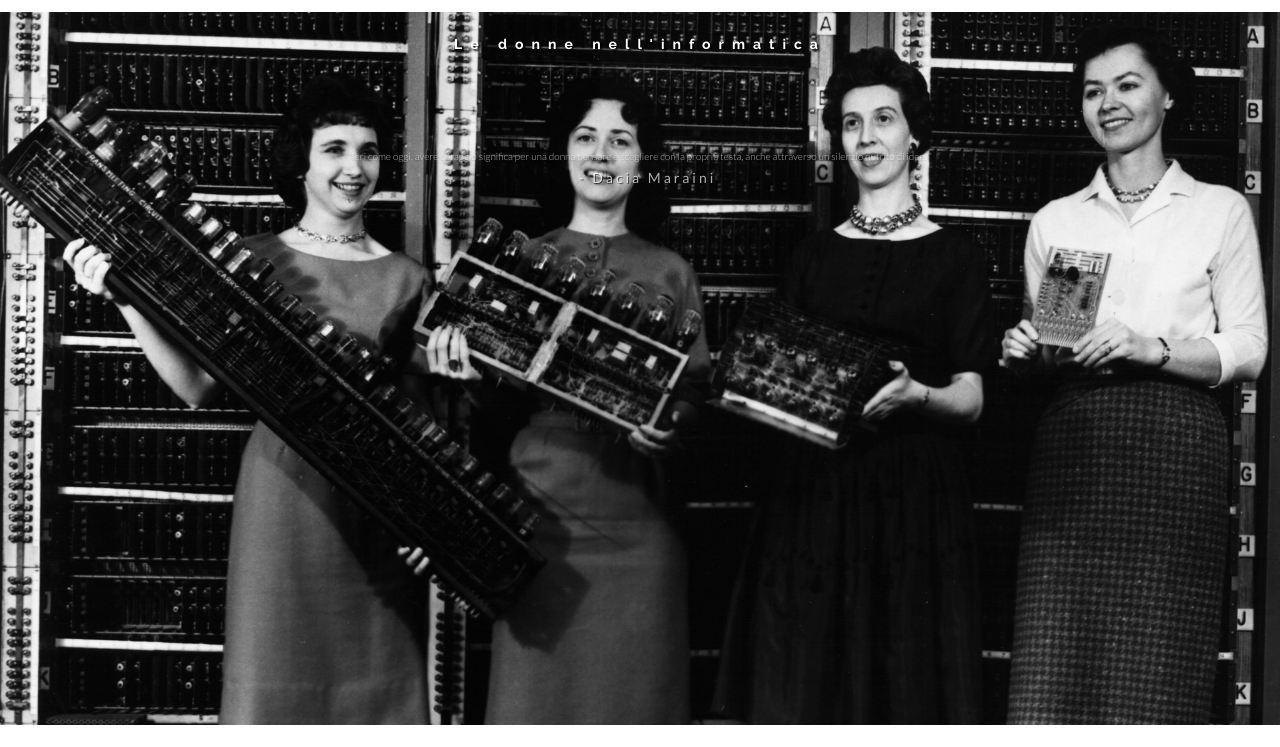
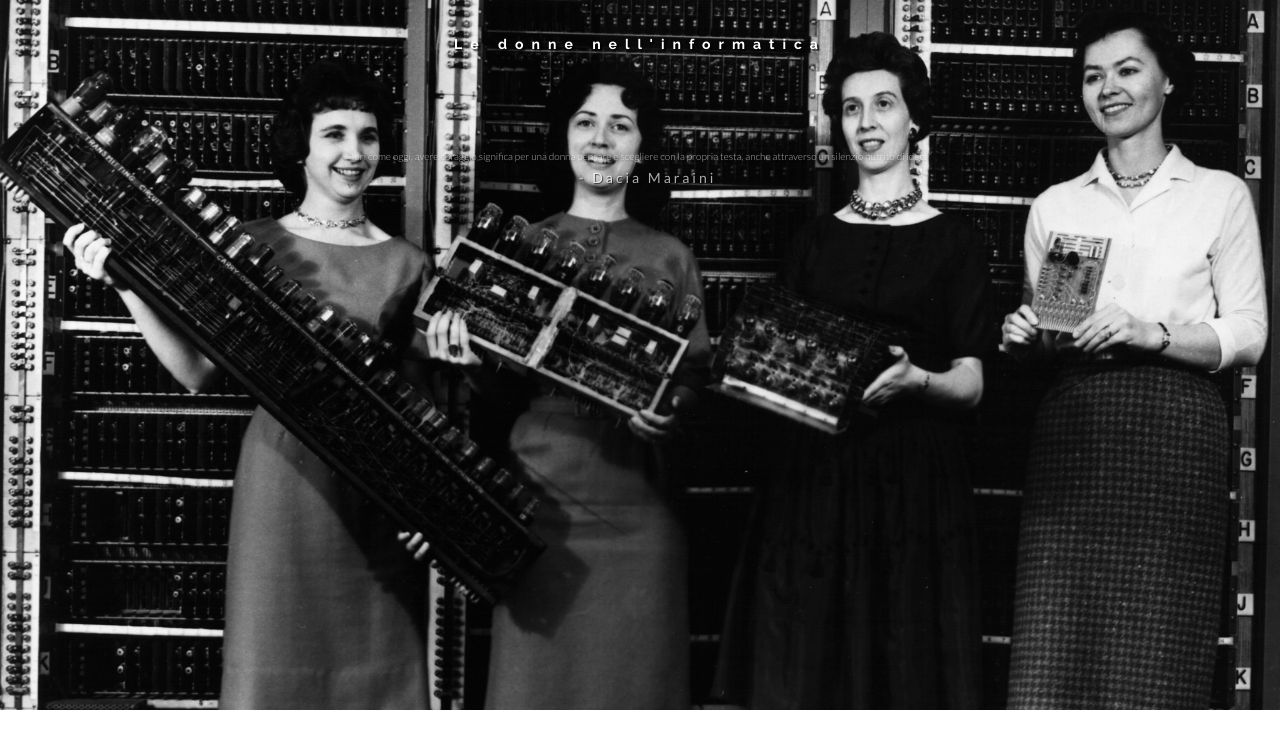
Before and after one commit to broke31/Didattica, a plain HTML site: page index.html in a window 1280 px wide. Shown: the part 53-800 px from the top of the page. Drawn offline with Linux system fonts and the light colour scheme.

Commit message:
fix img2

```diff
--- a/css/style.css
+++ b/css/style.css
@@ -795,9 +795,7 @@ a:before, a:after {
   body .header {
     background-attachment: scroll;
   }
-  .img-responsive {
-    padding-top: 15px;
-  }
+
   .quote {
     font-size: 10px;
   }
```
